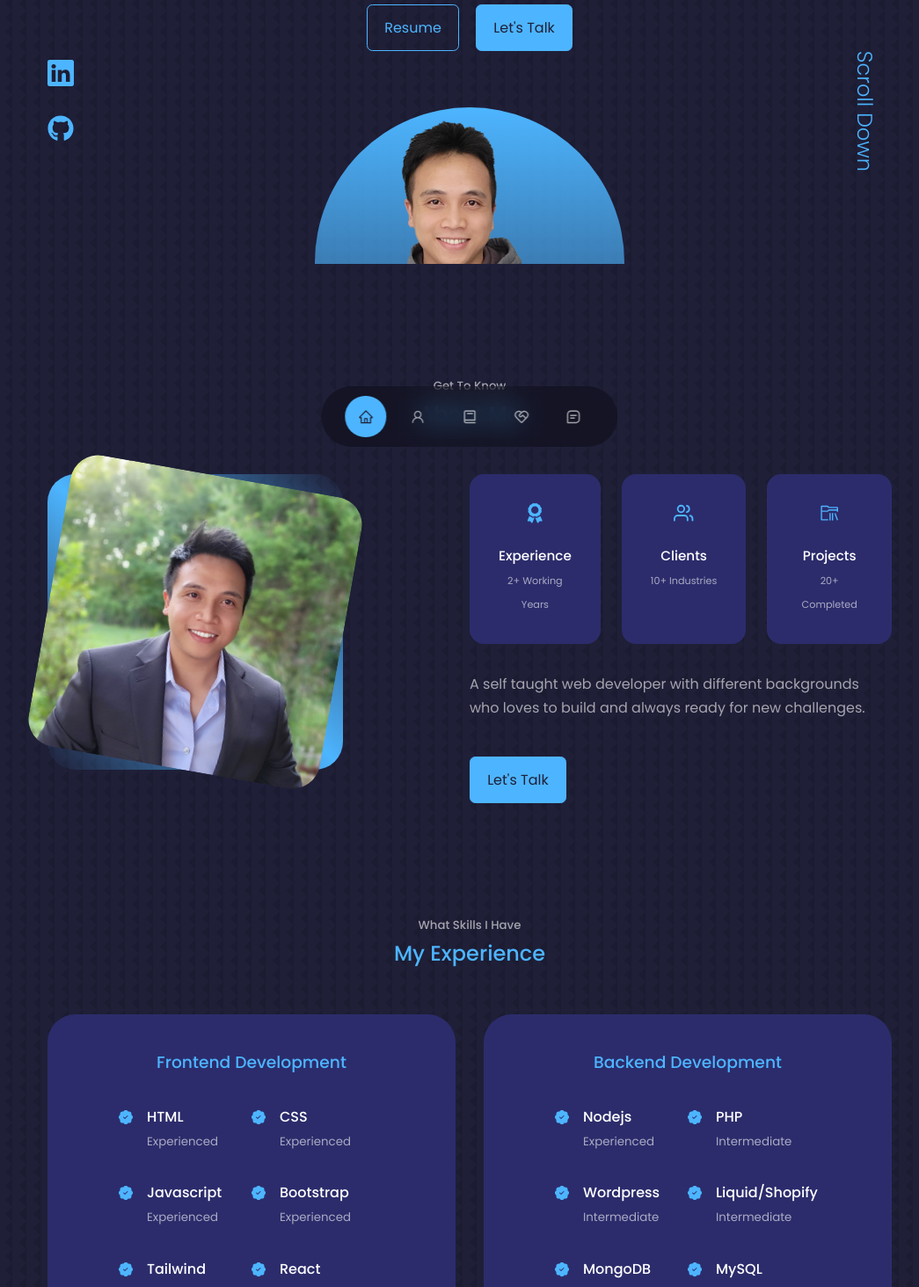
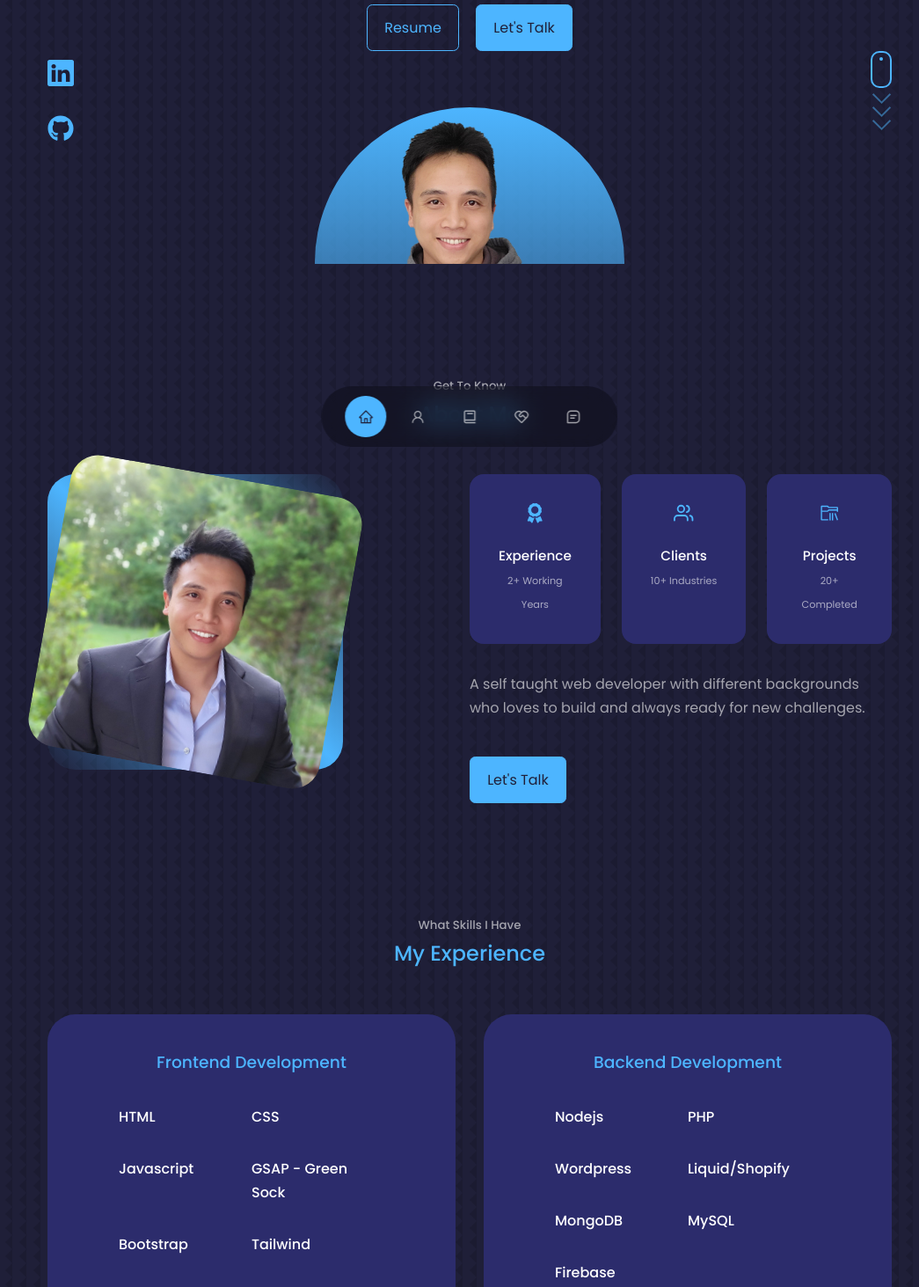
Before and after one commit to khoadodk/portfolio2022, a React (Create React App) app: page / in a window 1280 px wide. Shown: the part 260-1723 px from the top of the page at 88% size, without its empty margins (106-1151 px from the left). Built offline with nearby package versions, Linux system fonts and the light colour scheme.

Commit message:
Change the scroll down words to an animated logo

```diff
--- a/src/components/Experience/Experience.jsx
+++ b/src/components/Experience/Experience.jsx
@@ -1,6 +1,6 @@
 import React from 'react';
 import "./Experience.css"
-import {BsPatchCheckFill} from 'react-icons/bs'
+// import {BsPatchCheckFill} from 'react-icons/bs'
 
 const Experience = () => {
   return (
@@ -13,53 +13,44 @@ const Experience = () => {
           <h3>Frontend Development</h3>
           <div className="experience__content">
             <article className="experience__details">
-              <BsPatchCheckFill className='experience__details-icon'/>
-              <div>
+
                 <h4>HTML</h4>
-                <small className="text-light">Experienced</small>
-              </div>
+
             </article>
             <article className="experience__details">
-              <BsPatchCheckFill className='experience__details-icon'/>
-              <div>
+
                 <h4>CSS</h4>
-                <small className="text-light">Experienced</small>
-              </div>
+
             </article>
             <article className="experience__details">
-              <BsPatchCheckFill className='experience__details-icon'/>
-              <div>
+
                 <h4>Javascript</h4>
-                <small className="text-light">Experienced</small>
-              </div>
+
             </article>
             <article className="experience__details">
-              <BsPatchCheckFill className='experience__details-icon'/>
-              <div>
-                <h4>Bootstrap</h4>
-                <small className="text-light">Experienced</small>
-              </div>
+
+                <h4>GSAP - Green Sock</h4>
+
             </article>
             <article className="experience__details">
-              <BsPatchCheckFill className='experience__details-icon'/>
-              <div>
-                <h4>Tailwind</h4>
-                <small className="text-light">Experienced</small>
-              </div>
+
+                <h4>Bootstrap</h4>
+
             </article>
             <article className="experience__details">
-              <BsPatchCheckFill className='experience__details-icon'/>
-              <div>
-                <h4>React</h4>
-                <small className="text-light">Experienced</small>
-              </div>
+
+                <h4>Tailwind</h4>
+
             </article>
             <article className="experience__details">
-              <BsPatchCheckFill className='experience__details-icon'/>
-              <div>
+
+                <h4>React</h4>
+
+            </article>
+            <article className="experience__details">
+
                 <h4>GraphQL</h4>
-                <small className="text-light">Experienced</small>
-              </div>
+
             </article>
 
           </div>
@@ -69,61 +60,48 @@ const Experience = () => {
           <h3>Backend Development</h3>
           <div className="experience__content">
             <article className="experience__details">
-              <BsPatchCheckFill className='experience__details-icon' />
-              <div>
+
                 <h4>Nodejs</h4>
-                <small className="text-light">Experienced</small>
-              </div>
+
             </article>
             <article className="experience__details">
-              <BsPatchCheckFill className='experience__details-icon'/>
-              <div>
+
                 <h4>PHP</h4>
-                <small className="text-light">Intermediate</small>
-              </div>
+
             </article>
             <article className="experience__details">
-              <BsPatchCheckFill className='experience__details-icon'/>
-              <div>
+
                 <h4>Wordpress</h4>
-                <small className="text-light">Intermediate</small>
-              </div>
+
+
             </article>
             <article className="experience__details">
-              <BsPatchCheckFill className='experience__details-icon'/>
-              <div>
+
                 <h4>Liquid/Shopify</h4>
-                <small className="text-light">Intermediate</small>
-              </div>
+
             </article>
             <article className="experience__details">
-              <BsPatchCheckFill className='experience__details-icon'/>
-              <div>
+
                 <h4>MongoDB</h4>
-                <small className="text-light">Experienced</small>
-              </div>
+
             </article>
             <article className="experience__details">
-              <BsPatchCheckFill className='experience__details-icon'/>
-              <div>
+
                 <h4>MySQL</h4>
-                <small className="text-light">Intermediate</small>
-              </div>
+
             </article>
             <article className="experience__details">
-              <BsPatchCheckFill className='experience__details-icon'/>
-              <div>
+
                 <h4>Firebase</h4>
-                <small className="text-light">Intermediate</small>
-              </div>
+
             </article>
-            <article className="experience__details">
+            {/* <article className="experience__details">
               <BsPatchCheckFill className='experience__details-icon'/>
               <div>
                 <h4>AWS</h4>
                 <small className="text-light">Intermediate</small>
               </div>
-            </article>
+            </article> */}
           </div>
         </div>
       </div>
--- a/src/components/Header/Header.css
+++ b/src/components/Header/Header.css
@@ -44,13 +44,97 @@ header {
     overflow: hidden;
 }
 
-.scroll__down {
+.scrollDown {
+    position: relative;
+    float: right;
+}
+
+.scrollDown__wheel {
+    height: 42px;
+    width: 24px;
+    border-radius: 10px;
+    border: 2px solid var(--primary);
+}
+
+.scrollDown__wheel--inner {
     position: absolute;
-    right: -2.3rem;
-    transform: rotate(90deg);
-    font-weight: 300;
-    font-size: 1.5rem;
-    margin-top: 3rem;
+    left: 10px;
+    margin-top: 5px;
+    width: 4px;
+    height: 4px;
+    background: var(--primary);
+    border-radius: 50%;
+    ;
+    animation: movingwheel 0.5s linear infinite;
+}
+
+
+.scrollDown__arrows {
+    position: absolute;
+    left: 5px;
+    display: flex;
+    flex-direction: column;
+    align-items: center;
+}
+
+.scrollDown__arrow {
+    width: 15px;
+    height: 15px;
+    border-right: 2px solid var(--primary);
+    ;
+    border-bottom: 2px solid var(--primary);
+    ;
+    transform: rotate(45deg);
+    animation: movingArrows 1s infinite;
+    animation-direction: alternate;
+}
+
+.scrollDown:nth-child(1) {
+    animation-delay: 0.1s;
+}
+
+.scrollDown:nth-child(2) {
+    animation-delay: 0.2s;
+}
+
+.scrollDown:nth-child(3) {
+    animation-delay: 0.3s;
+}
+
+@keyframes movingwheel {
+    0% {
+        top: 1px
+    }
+
+    25% {
+        top: 2px
+    }
+
+    50% {
+        top: 3px
+    }
+
+    75% {
+        top: 2px
+    }
+
+    100% {
+        top: 1px
+    }
+}
+
+@keyframes movingArrows {
+    0% {
+        opacity: 0;
+    }
+
+    50% {
+        opacity: 0.5;
+    }
+
+    100% {
+        opacity: 1;
+    }
 }
 
 /* ===================== MEDIA QUERIES ======================= */
--- a/src/components/Header/Header.jsx
+++ b/src/components/Header/Header.jsx
@@ -18,7 +18,19 @@ const Header = () => {
           <img src={ME} alt="me" />
         </div>
 
-        <a href="#contact" className='scroll__down'>Scroll Down</a>
+
+        <div class="scrollDown">
+          <a href="#about">
+            <div class="scrollDown__wheel">
+              <div class="scrollDown__wheel--inner"></div>
+            </div>
+          </a>
+          <div class="scrollDown__arrows">
+              <span class="scrollDown__arrow"></span>
+              <span class="scrollDown__arrow"></span>
+              <span class="scrollDown__arrow"></span>
+          </div>
+        </div>
       </div>
     </header>
   )
--- a/src/components/Portfolio/Portfolio.jsx
+++ b/src/components/Portfolio/Portfolio.jsx
@@ -5,7 +5,7 @@ import IMG2 from "../../assets/portfolio2.png"
 import IMG3 from "../../assets/portfolio3.png"
 import IMG4 from "../../assets/portfolio4.png"
 import IMG5 from "../../assets/portfolio5.png"
-import IMG6 from "../../assets/portfolio6.png"
+// import IMG6 from "../../assets/portfolio6.png"
 import IMG7 from "../../assets/portfolio7.png"
 import IMG8 from "../../assets/portfolio8.png"
 import IMG9 from "../../assets/portfolio9.png"
@@ -69,14 +69,14 @@ const data = [
     demo: 'https://fashionica-kd.myshopify.com',
     category: "shopify"
   },
-  {
-    id:6,
-    image: IMG6,
-    title:"NextJS Headless Shopify",
-    github: 'https://github.com/khoadodk/next-shopify',
-    demo: 'https://next-shopify-ruby.vercel.app',
-    category: "shopify"
-  },
+  // {
+  //   id:6,
+  //   image: IMG6,
+  //   title:"NextJS Headless Shopify",
+  //   github: 'https://github.com/khoadodk/next-shopify',
+  //   demo: 'https://next-shopify-ruby.vercel.app',
+  //   category: "shopify"
+  // },
   {
     id:1,
     image: IMG1,
```
